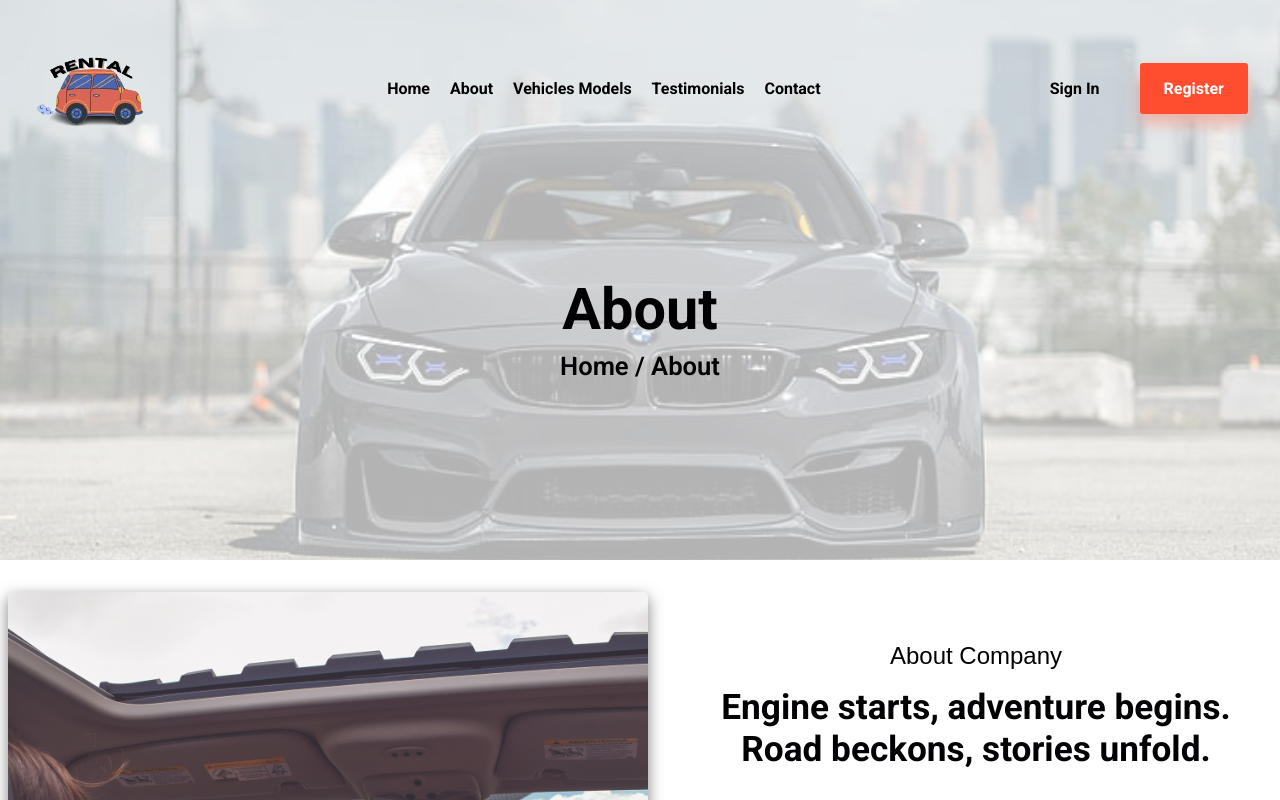
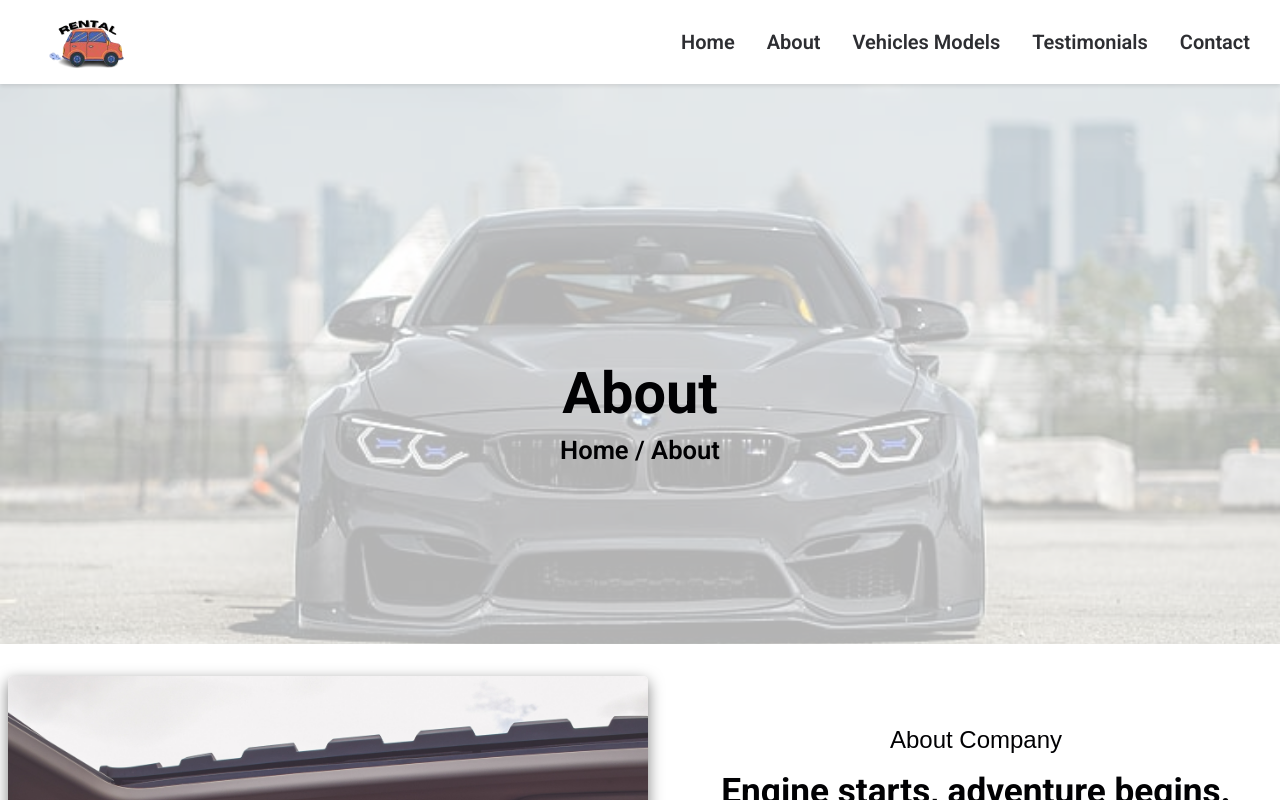
Before and after one commit to CbnMarian/web-car, a React (Create React App) app: page /About in a window 1280 px wide. Shown: the top 800 px of the page. Built offline with nearby package versions, Linux system fonts and the light colour scheme.

Commit message:
new update navigation

```diff
--- a/package.json
+++ b/package.json
@@ -5,7 +5,7 @@
   "dependencies": {
     "@emotion/react": "^11.11.1",
     "@emotion/styled": "^11.11.0",
-    "@mui/icons-material": "^5.15.0",
+    "@mui/icons-material": "^5.15.7",
     "@mui/lab": "^5.0.0-alpha.156",
     "@mui/material": "^5.15.0",
     "@mui/x-date-pickers": "^6.19.0",
@@ -19,6 +19,7 @@
     "react-dom": "^18.2.0",
     "react-router-dom": "^6.21.3",
     "react-scripts": "5.0.1",
+    "sass": "^1.70.0",
     "styled-components": "^6.1.1",
     "web-vitals": "^2.1.4"
   },
--- a/src/Components/herosection/herosection.css
+++ b/src/Components/herosection/herosection.css
@@ -34,7 +34,7 @@
 .hero__content {
   align-items: center;
   display: flex;
-  height: 110vh;
+  height: 60vh;
   position: relative;
   width: 100%;
 }
--- /dev/null
+++ b/src/Components/nav/nav.css
@@ -0,0 +1,114 @@
+.no-scroll {
+  overflow: hidden;
+}
+
+.logo {
+  width: 120px;
+  height: 60px;
+  object-fit: contain;
+}
+
+.nav-box {
+  position: sticky;
+  top: 0;
+  z-index: 1000;
+  background-color: rgba(255, 255, 255, 0.486);
+  backdrop-filter: blur(10px);
+  width: 100%;
+  display: flex;
+  justify-content: space-between;
+  align-items: center;
+  padding: 10px 30px;
+  box-shadow: 0 2px 4px rgba(0, 0, 0, 0.1);
+}
+
+.ul-nav-box {
+  display: flex;
+  flex-direction: row;
+  gap: 2rem;
+}
+
+.ul-nav-box li {
+  color: #2d2e32;
+  font-weight: 600;
+  text-decoration: none;
+  transition: color 0.23s;
+  font-size: 20px;
+  list-style: none;
+}
+
+li {
+  position: relative;
+}
+
+li a {
+  position: relative;
+  color: #2d2e32;
+  font-weight: 600;
+  text-decoration: none;
+  transition: color 0.23s;
+}
+
+li a:hover {
+  color: #000000;
+  font-weight: 900;
+}
+
+li a:before {
+  content: "";
+  position: absolute;
+  bottom: -3px;
+  left: 50%;
+  width: 0;
+  height: 2px;
+  background-color: #000000;
+  transition: width 0.23s ease-in-out;
+  transform: translateX(-50%);
+}
+
+li a:hover:before {
+  width: 100%;
+}
+
+.menu {
+  position: absolute;
+  top: 1.75rem;
+  right: 2.5rem;
+  flex-direction: column;
+  justify-content: space-between;
+  width: 2.55rem;
+  height: 2rem;
+  display: none;
+}
+
+.menu span {
+  height: 0.4rem;
+  width: 100%;
+  background-color: #000000;
+  border-radius: 0.2rem;
+}
+
+@media (max-width: 800px) {
+  .menu {
+    display: flex;
+    cursor: pointer;
+  }
+
+  .nav-box {
+    flex-direction: column;
+    align-items: start;
+  }
+
+  .ul-nav-box {
+    display: none;
+    flex-direction: column;
+    align-items: center;
+    width: 100%;
+    margin-bottom: 0.25rem;
+    padding: 5rem 0rem;
+  }
+
+  .open {
+    display: flex;
+  }
+}
--- /dev/null
+++ b/src/Components/nav/nav.jsx
@@ -0,0 +1,77 @@
+import logo from "../../assets/1carlogo.png";
+import "./nav.css";
+import MenuIcon from "@mui/icons-material/Menu";
+import CloseIcon from "@mui/icons-material/Close";
+import { Link } from "react-router-dom";
+import React, { useState, useEffect } from "react";
+
+const Nav = ({ open, handleClose }) => {
+  const [menuOpen, setMenuOpen] = useState(false);
+
+  const handleLinkClick = () => {
+    setMenuOpen(false);
+  };
+
+  useEffect(() => {
+    if (menuOpen) {
+      document.body.classList.add("no-scroll");
+    } else {
+      document.body.classList.remove("no-scroll");
+    }
+
+    return () => {
+      document.body.classList.remove("no-scroll");
+    };
+  }, [menuOpen]);
+
+  return (
+    <section className="nav-box">
+      <div>
+        <a href="#home" onClick={handleLinkClick}>
+          <img className="logo" src={logo} alt="" />
+        </a>
+      </div>
+      <div
+        className="menu"
+        onClick={() => {
+          setMenuOpen(!menuOpen);
+        }}
+      >
+        {menuOpen ? (
+          <CloseIcon sx={{ fontSize: 35 }} />
+        ) : (
+          <MenuIcon sx={{ fontSize: 35 }} />
+        )}
+      </div>
+      <ul className={`ul-nav-box ${menuOpen ? "open" : ""}`}>
+        <li>
+          <Link to="/" onClick={handleLinkClick}>
+            Home
+          </Link>
+        </li>
+        <li>
+          <Link to="/About" onClick={handleLinkClick}>
+            About
+          </Link>
+        </li>
+        <li>
+          <Link to="/VehicleModels" onClick={handleLinkClick}>
+            Vehicles Models
+          </Link>
+        </li>
+        <li>
+          <Link to="/Testimonials" onClick={handleLinkClick}>
+            Testimonials
+          </Link>
+        </li>
+        <li>
+          <Link to="/Contact" onClick={handleLinkClick}>
+            Contact
+          </Link>
+        </li>
+      </ul>
+    </section>
+  );
+};
+
+export default Nav;
--- a/src/pages/About.js
+++ b/src/pages/About.js
@@ -2,7 +2,6 @@ import React, { useEffect } from "react";
 import AOS from "aos";
 import "aos/dist/aos.css";
 import HeroPages from "../Components/HeroPages/HeroPages";
-import NavBar from "../Components/navbar/navbar";
 import Rent from "../assets/from outside/rent.jpg";
 import Footer from "../Components/Footer/footer";
 import PlanSection from "../Components/plansection/plan";
@@ -12,6 +11,7 @@ import ConstructionIcon from "@mui/icons-material/Construction";
 import DirectionsCarIcon from "@mui/icons-material/DirectionsCar";
 import BannerCall from "../Components/bannercall/bannercall";
 import ScrollToTopButton from "../Components/scrollToTop/scrollBtn";
+import Nav from "../Components/nav/nav";
 const Home = () => {
   useEffect(() => {
     AOS.init({ duration: 2000 });
@@ -21,7 +21,7 @@ const Home = () => {
     <div>
       <>
         <section className="about-page">
-          <NavBar />
+          <Nav />
           <HeroPages name="About" />
           <div className="container" data-aos="fade-down">
             <div className="about-main">
--- a/src/pages/Contact.js
+++ b/src/pages/Contact.js
@@ -1,7 +1,7 @@
 import React, { useEffect } from "react";
 import AOS from "aos";
 import "aos/dist/aos.css";
-import NavBar from "../Components/navbar/navbar";
+
 import "../Components/Styles/contact.css";
 import { Link } from "react-router-dom";
 import Footer from "../Components/Footer/footer";
@@ -11,6 +11,7 @@ import HeroPages from "../Components/HeroPages/HeroPages";
 import PhoneForwardedIcon from "@mui/icons-material/PhoneForwarded";
 import EmailIcon from "@mui/icons-material/Email";
 import NavigationIcon from "@mui/icons-material/Navigation";
+import Nav from "../Components/nav/nav";
 
 const Home = () => {
   useEffect(() => {
@@ -19,7 +20,7 @@ const Home = () => {
   return (
     <div>
       <section className="contact-page">
-        <NavBar />
+        <Nav />
         <HeroPages name="Contact" />
         <div className="container">
           <div className="contact-div">
--- a/src/pages/Testimonials.js
+++ b/src/pages/Testimonials.js
@@ -1,17 +1,16 @@
-import NavBar from "../Components/navbar/navbar";
-
 import Footer from "../Components/Footer/footer";
 import BannerCall from "../Components/bannercall/bannercall";
 import HeroPages from "../Components/HeroPages/HeroPages";
 import Testimonials from "../Components/Testimonialss/testimonials";
 import ScrollToTopButton from "../Components/scrollToTop/scrollBtn";
+import Nav from "../Components/nav/nav";
 
 const Home = () => (
   <div>
     <div>
       <>
         <section className="testimonial-page">
-          <NavBar />
+          <Nav />
           <HeroPages name="Testimonials" />
           <Testimonials />
           <ScrollToTopButton />
--- a/src/pages/home.js
+++ b/src/pages/home.js
@@ -1,5 +1,5 @@
 import Hero from "../Components/herosection/herosection";
-import NavBar from "../Components/navbar/navbar";
+
 import BookingNow from "../Components/booking/bookingnow";
 import PlanSection from "../Components/plansection/plan";
 import PickCar from "../Components/pickcar/pickcar";
@@ -10,10 +10,11 @@ import FAQ, { faqs } from "../Components/FAQ/FAQ";
 import Download from "../Components/download/download";
 import Footer from "../Components/Footer/footer";
 import ScrollToTopButton from "../Components/scrollToTop/scrollBtn";
+import Nav from "../Components/nav/nav";
 
 const Home = () => (
   <div>
-    <NavBar />
+    <Nav />
     <Hero />
     <BookingNow />
     <PlanSection />
--- a/src/pages/vehicleModels.js
+++ b/src/pages/vehicleModels.js
@@ -2,7 +2,7 @@ import React, { useEffect } from "react";
 import AOS from "aos";
 import "aos/dist/aos.css";
 import HeroPages from "../Components/HeroPages/HeroPages";
-import NavBar from "../Components/navbar/navbar";
+
 import CarImg1 from "../assets/review/car2.png";
 import CarImg2 from "../assets/review/car1.png";
 import CarImg3 from "../assets/review/car3.png";
@@ -15,6 +15,7 @@ import "../Components/Styles/vehicleModels.css";
 import Footer from "../Components/Footer/footer";
 import BannerCall from "../Components/bannercall/bannercall";
 import ScrollToTopButton from "../Components/scrollToTop/scrollBtn";
+import Nav from "../Components/nav/nav";
 const Home = () => {
   useEffect(() => {
     AOS.init({ duration: 2000 });
@@ -23,7 +24,7 @@ const Home = () => {
     <div>
       <div>
         <section className="models-section">
-          <NavBar />
+          <Nav />
           <HeroPages name="Models" />
           <div className="container">
             <div className="models-div">
```
Also changed, not shown: 1 other file (tests, documents, lock files or other folders).
